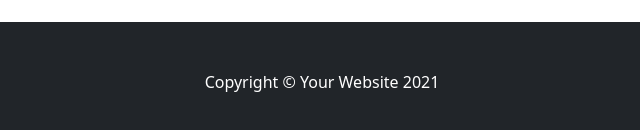
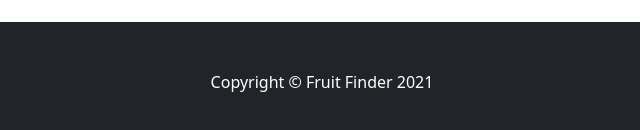
Before and after one commit to fruitfinder/fruitfinder.github.io, a plain HTML site: page index.html in a window 1280 px wide. Shown: the part 1719-1849 px from the top of the page, 318-958 px from the left. Drawn offline with nearby package versions, Linux system fonts and the light colour scheme.

Commit message:
Update index.html

```diff
--- a/index.html
+++ b/index.html
@@ -74,7 +74,7 @@
         </section>
         <!-- Footer-->
         <footer class="py-5 bg-dark">
-            <div class="container px-4"><p class="m-0 text-center text-white">Copyright &copy; Your Website 2021</p></div>
+            <div class="container px-4"><p class="m-0 text-center text-white">Copyright &copy; Fruit Finder 2021</p></div>
         </footer>
         <!-- Bootstrap core JS-->
         <script src="https://cdn.jsdelivr.net/npm/bootstrap@5.1.3/dist/js/bootstrap.bundle.min.js"></script>
```
